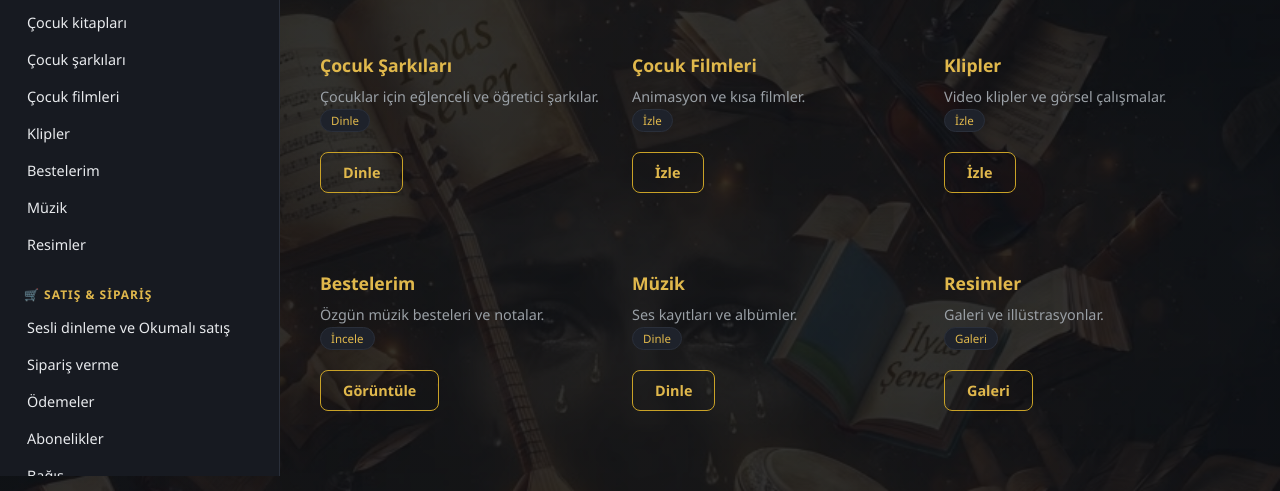
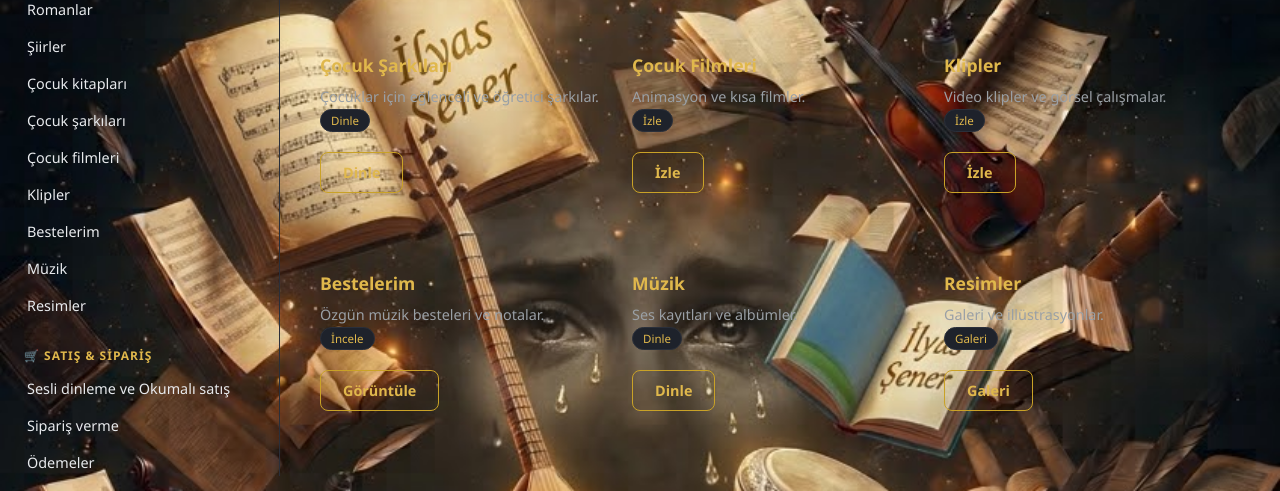
Before and after one commit to ilyassener61-svg/ilyassener61.github.io, a plain HTML site: page index.html in a window 1280 px wide. Shown: the part 324-815 px from the top of the page. Drawn offline with Linux system fonts and the light colour scheme.

Commit message:
Refactor background style in index.html

```diff
--- a/index.html
+++ b/index.html
@@ -13,13 +13,13 @@
   *{box-sizing:border-box;margin:0;padding:0}
   body{
   font-family:'Segoe UI',system-ui,-apple-system,sans-serif;
-  background: linear-gradient(rgba(15, 17, 21, 0.85), rgba(15, 17, 21, 0.85)), url('arkaplan.jpg') no-repeat center center fixed;
+  background: url('arkaplan.jpg') no-repeat center center fixed;
   background-size: cover;
   color:var(--text);
   display:flex;
   min-height:100vh;
   }
-a{color:inherit;text-decoration:none}. bir
+a{color:inherit;text-decoration:none}
 
   /* ===== LOGO ALANI ===== */
   .logo-area{
@@ -39,7 +39,7 @@ a{color:inherit;text-decoration:none}. bir
   }
 
   /* ===== KENAR ÇUBUĞU ===== */
-  aside{width:280px;background:var(--panel);border-right:1px solid var(--border);padding:0 0 24px 0;position:fixed;top:0;bottom:0;overflow-y:auto;transition:transform .3s}
+  aside{width:280px; background: transparent; border-right:1px solid var(--border);padding:0 0 24px 0;position:fixed;top:0;bottom:0;overflow-y:auto;transition:transform .3s}
   .nav-group{margin-bottom:8px}
   .nav-group > span{display:block;font-size:.75rem;letter-spacing:1px;text-transform:uppercase;color:var(--accent2);padding:15px 24px 6px; font-weight: 600;}
   .nav-group a{display:block;padding:9px 24px;font-size:.9rem;color:var(--text);border-left:3px solid transparent;transition:.2s}
```
